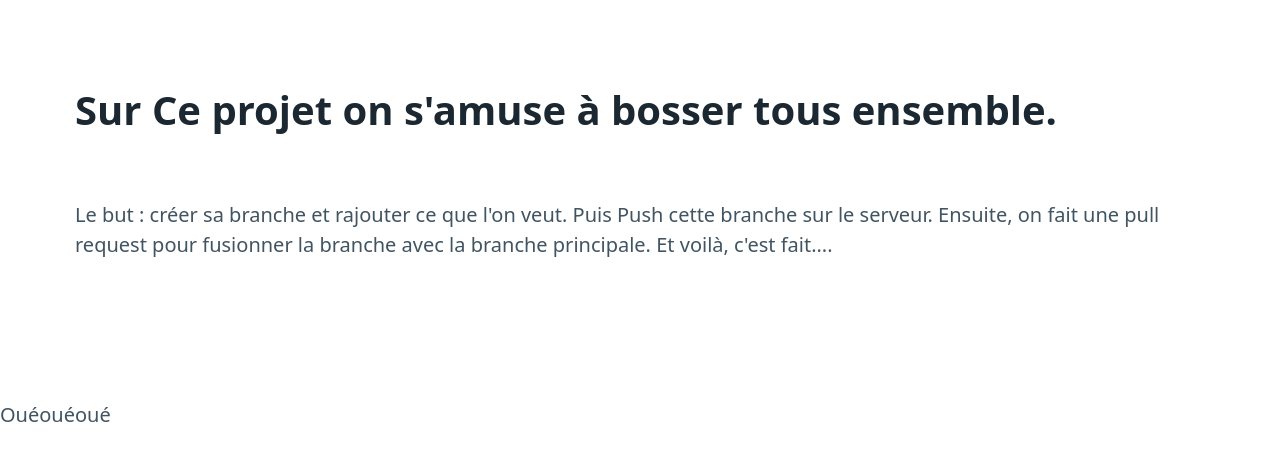
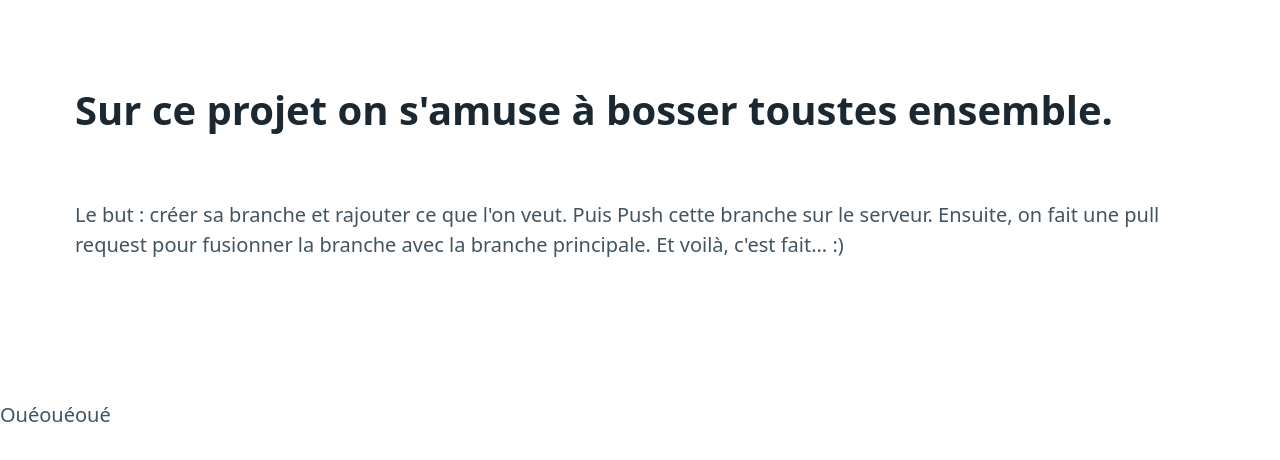
Before and after one commit to LesLoulous/ProjetCollaboratifsDesLoulous, a plain HTML site: page index.html in a window 1280 px wide. Drawn offline with nearby package versions, Linux system fonts and the light colour scheme.

Commit message:
modif de l'index

```diff
--- a/index.html
+++ b/index.html
@@ -10,11 +10,11 @@
 
 <body>
   <main class="container">
-    <h1>Sur Ce projet on s'amuse à bosser tous ensemble.</h1>
+    <h1>Sur ce projet on s'amuse à bosser toustes ensemble.</h1>
     <p>
       Le but : créer sa branche et rajouter ce que l'on veut. Puis Push cette
       branche sur le serveur. Ensuite, on fait une pull request pour fusionner
-      la branche avec la branche principale. Et voilà, c'est fait....
+      la branche avec la branche principale. Et voilà, c'est fait... :)
   </main>
   </p>
   <p>Ouéouéoué</p>
```
